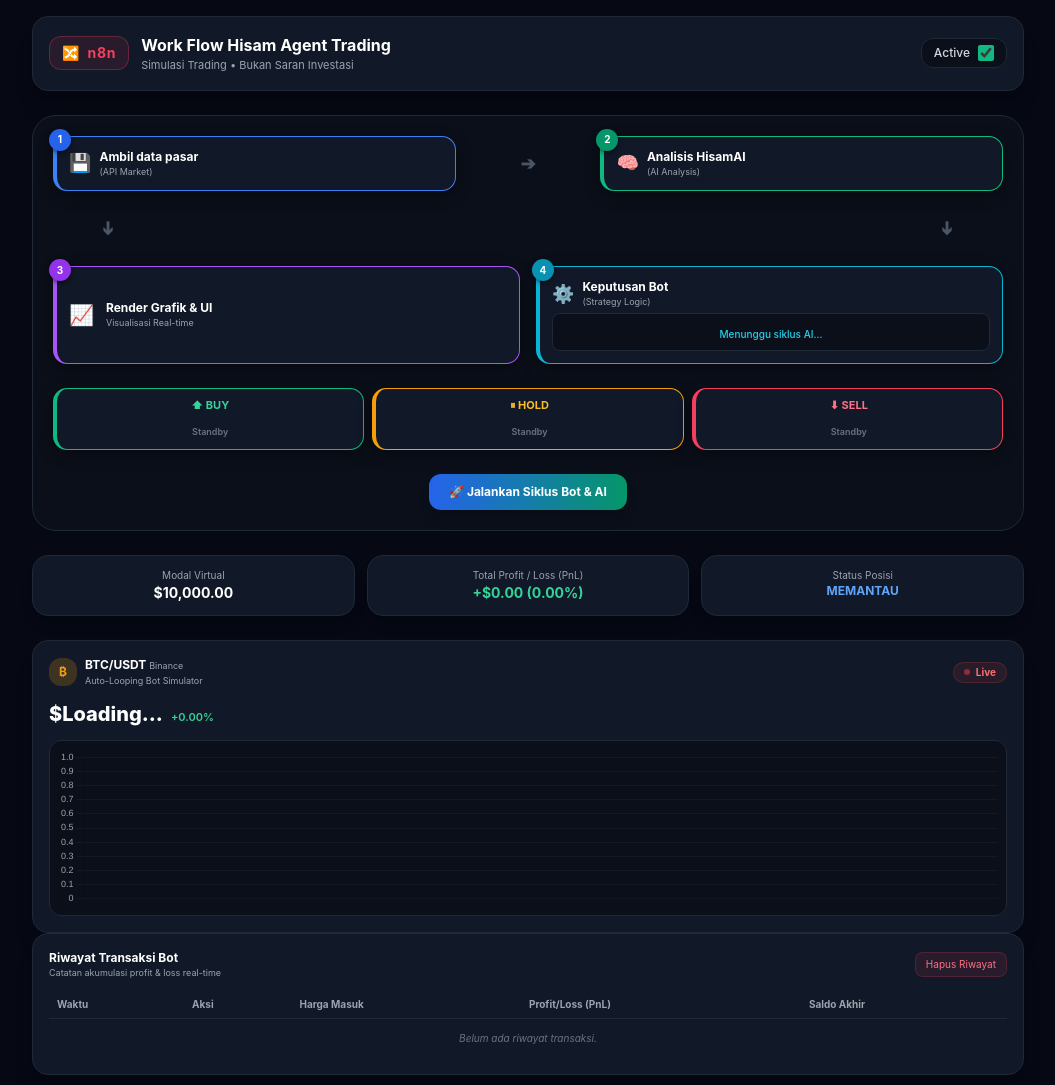
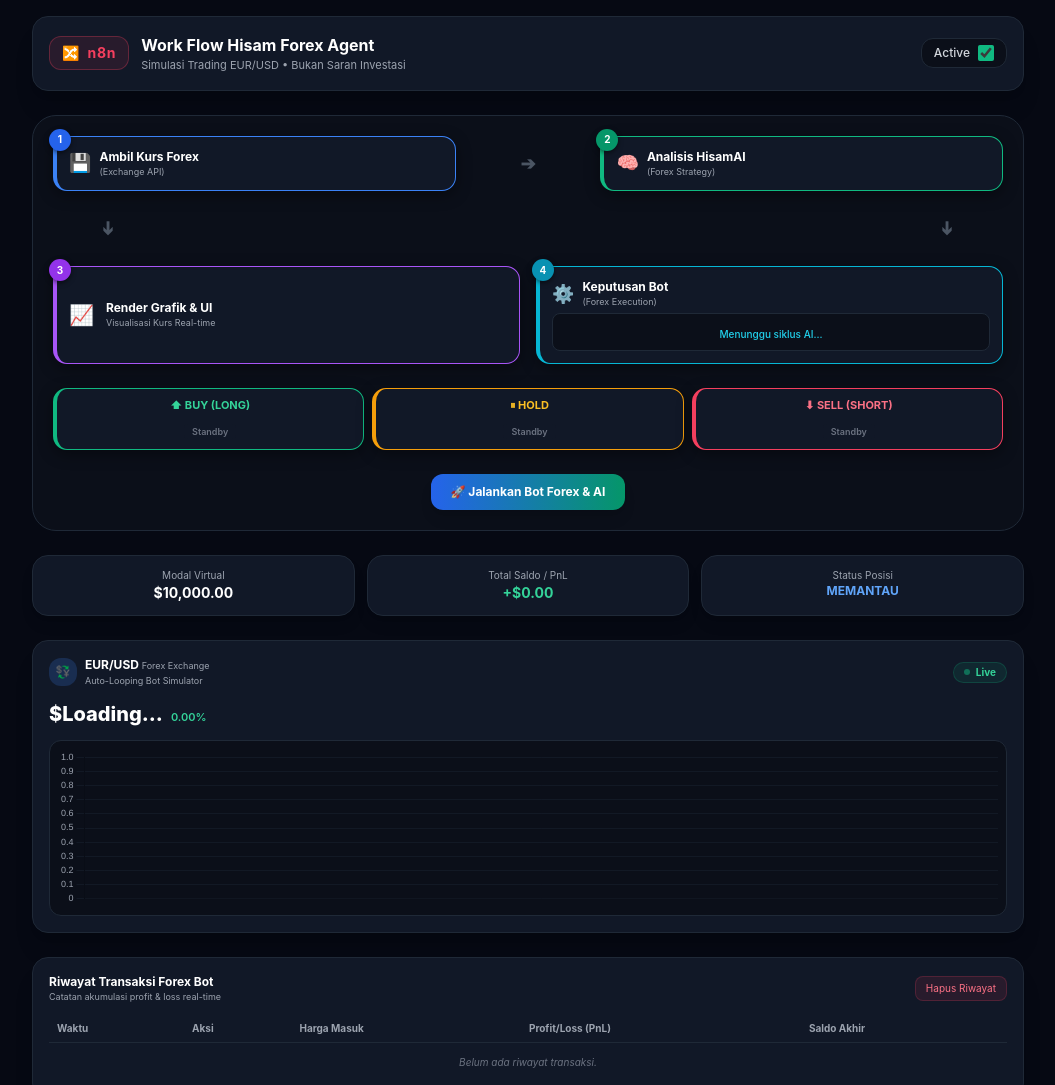
Before and after one commit to hasbiimut8-glitch/Ai-bot-trade, a website: page public/index.html in a window 1280 px wide. Shown: the top 1085 px of the page, without its empty margins (112-1167 px from the left). Drawn offline with nearby package versions, Linux system fonts and the light colour scheme.

Commit message:
Update title and content for Forex Agent

```diff
--- a/public/index.html
+++ b/public/index.html
@@ -3,7 +3,7 @@
 <head>
     <meta charset="UTF-8">
     <meta name="viewport" content="width=device-width, initial-scale=1.0">
-    <title>Work Flow Hisam Agent Trading</title>
+    <title>Work Flow Hisam Forex Agent</title>
     <script src="https://cdn.tailwindcss.com"></script>
     <script src="https://cdn.jsdelivr.net/npm/chart.js"></script>
     <link rel="stylesheet" href="style.css">
@@ -18,8 +18,8 @@
                 <span class="tracking-wider text-sm">n8n</span>
             </div>
             <div>
-                <h1 class="font-bold text-sm md:text-base text-white">Work Flow Hisam Agent Trading</h1>
-                <p class="text-[11px] text-gray-400">Simulasi Trading &bull; Bukan Saran Investasi</p>
+                <h1 class="font-bold text-sm md:text-base text-white">Work Flow Hisam Forex Agent</h1>
+                <p class="text-[11px] text-gray-400">Simulasi Trading EUR/USD &bull; Bukan Saran Investasi</p>
             </div>
         </div>
         <div class="flex items-center gap-2 bg-[#0b0f19] px-3 py-1.5 rounded-xl border border-gray-800">
@@ -39,8 +39,8 @@
                 <div class="flex items-center gap-2">
                     <span class="text-blue-400 text-lg">💾</span>
                     <div>
-                        <h3 class="font-bold text-white text-xs">Ambil data pasar</h3>
-                        <p class="text-[9px] text-gray-400">(API Market)</p>
+                        <h3 class="font-bold text-white text-xs">Ambil Kurs Forex</h3>
+                        <p class="text-[9px] text-gray-400">(Exchange API)</p>
                     </div>
                 </div>
             </div>
@@ -55,7 +55,7 @@
                     <span class="text-emerald-400 text-lg">🧠</span>
                     <div>
                         <h3 class="font-bold text-white text-xs">Analisis HisamAI</h3>
-                        <p class="text-[9px] text-gray-400">(AI Analysis)</p>
+                        <p class="text-[9px] text-gray-400">(Forex Strategy)</p>
                     </div>
                 </div>
             </div>
@@ -75,7 +75,7 @@
                 <span class="text-purple-400 text-xl">📈</span>
                 <div>
                     <h3 class="font-bold text-white text-xs">Render Grafik & UI</h3>
-                    <p class="text-[9px] text-gray-400">Visualisasi Real-time</p>
+                    <p class="text-[9px] text-gray-400">Visualisasi Kurs Real-time</p>
                 </div>
             </div>
 
@@ -86,7 +86,7 @@
                     <span class="text-cyan-400 text-lg">⚙️</span>
                     <div>
                         <h3 class="font-bold text-white text-xs">Keputusan Bot</h3>
-                        <p class="text-[9px] text-gray-400">(Strategy Logic)</p>
+                        <p class="text-[9px] text-gray-400">(Forex Execution)</p>
                     </div>
                 </div>
                 <div class="bg-[#0b0f19] p-1.5 rounded-lg border border-gray-800 text-center">
@@ -98,7 +98,7 @@
         <!-- Cabang Sinyal (Buy / Hold / Sell) -->
         <div class="grid grid-cols-3 gap-2 mb-6">
             <div id="card-buy" class="node-box border-l-4 border-emerald-500 p-2 text-center">
-                <div class="text-emerald-400 font-bold text-[11px] mb-1">⬆ BUY</div>
+                <div class="text-emerald-400 font-bold text-[11px] mb-1">⬆ BUY (LONG)</div>
                 <span id="badge-buy" class="text-[9px] font-semibold text-gray-500 bg-gray-900 px-2 py-0.5 rounded">Standby</span>
             </div>
             <div id="card-hold" class="node-box border-l-4 border-amber-500 p-2 text-center">
@@ -106,7 +106,7 @@
                 <span id="badge-hold" class="text-[9px] font-semibold text-gray-500 bg-gray-900 px-2 py-0.5 rounded">Standby</span>
             </div>
             <div id="card-sell" class="node-box border-l-4 border-rose-500 p-2 text-center">
-                <div class="text-rose-400 font-bold text-[11px] mb-1">⬇ SELL</div>
+                <div class="text-rose-400 font-bold text-[11px] mb-1">⬇ SELL (SHORT)</div>
                 <span id="badge-sell" class="text-[9px] font-semibold text-gray-500 bg-gray-900 px-2 py-0.5 rounded">Standby</span>
             </div>
         </div>
@@ -114,7 +114,7 @@
         <!-- Tombol Kontrol (Jalankan & Berhenti) -->
         <div class="flex gap-3 justify-center">
             <button id="btn-run" class="bg-gradient-to-r from-blue-600 to-emerald-600 text-white font-bold text-xs px-5 py-2.5 rounded-xl shadow-lg active:scale-95 cursor-pointer flex-1 md:flex-none">
-                🚀 Jalankan Siklus Bot & AI
+                🚀 Jalankan Bot Forex & AI
             </button>
             <button id="btn-stop" class="bg-rose-600 hover:bg-rose-700 text-white font-bold text-xs px-5 py-2.5 rounded-xl shadow-lg active:scale-95 cursor-pointer hidden">
                 ⏹ Berhenti (Stop)
@@ -129,8 +129,8 @@
             <p class="text-sm font-bold text-white">$10,000.00</p>
         </div>
         <div class="bg-[#111827] border border-gray-800 p-3 rounded-2xl text-center shadow-lg">
-            <p class="text-[10px] text-gray-400">Total Profit / Loss (PnL)</p>
-            <p id="virtual-pnl" class="text-sm font-bold text-emerald-400">+$0.00 (0.00%)</p>
+            <p class="text-[10px] text-gray-400">Total Saldo / PnL</p>
+            <p id="virtual-pnl" class="text-sm font-bold text-emerald-400">+$0.00</p>
         </div>
         <div class="bg-[#111827] border border-gray-800 p-3 rounded-2xl text-center shadow-lg">
             <p class="text-[10px] text-gray-400">Status Posisi</p>
@@ -142,30 +142,31 @@
     <section class="bg-[#111827] border border-gray-800 rounded-2xl p-4 shadow-xl">
         <div class="flex justify-between items-center mb-3">
             <div class="flex items-center gap-2">
-                <div class="w-7 h-7 rounded-xl bg-amber-500/20 text-amber-500 flex items-center justify-center font-bold text-xs">₿</div>
+                <div class="w-7 h-7 rounded-xl bg-blue-500/20 text-blue-500 flex items-center justify-center font-bold text-xs">💱</div>
                 <div>
-                    <h2 class="text-xs font-bold text-white">BTC/USDT <span class="text-[9px] text-gray-400 font-normal">Binance</span></h2>
+                    <h2 class="text-xs font-bold text-white">EUR/USD <span class="text-[9px] text-gray-400 font-normal">Forex Exchange</span></h2>
                     <p class="text-[9px] text-gray-400">Auto-Looping Bot Simulator</p>
                 </div>
             </div>
-            <div class="flex items-center gap-1.5 bg-red-500/10 px-2.5 py-0.5 rounded-full border border-red-500/20">
-                <span class="w-1.5 h-1.5 rounded-full bg-red-500 animate-pulse"></span>
-                <span class="text-[10px] text-red-400 font-bold">Live</span>
+            <div class="flex items-center gap-1.5 bg-emerald-500/10 px-2.5 py-0.5 rounded-full border border-emerald-500/20">
+                <span class="w-1.5 h-1.5 rounded-full bg-emerald-500 animate-pulse"></span>
+                <span class="text-[10px] text-emerald-400 font-bold">Live</span>
             </div>
         </div>
         <div class="flex items-baseline gap-2 mb-3">
             <div id="crypto-price" class="text-xl font-extrabold text-white">$Loading...</div>
-            <div id="crypto-change" class="text-[11px] font-semibold text-emerald-400">+0.00%</div>
+            <div id="crypto-change" class="text-[11px] font-semibold text-emerald-400">0.00%</div>
         </div>
         <div class="h-44 bg-[#0b0f19] p-2 rounded-xl border border-gray-800">
             <canvas id="tradingChart"></canvas>
         </div>
     </section>
-<!-- Panel Riwayat Transaksi (Trade History & PnL Log) -->
-<section class="bg-[#111827] border border-gray-800 rounded-2xl p-4 shadow-xl mb-6">
+
+    <!-- Panel Riwayat Transaksi -->
+    <section class="bg-[#111827] border border-gray-800 rounded-2xl p-4 shadow-xl mb-6 mt-6">
         <div class="flex justify-between items-center mb-3">
             <div>
-            <h2 class="text-xs font-bold text-white">Riwayat Transaksi Bot</h2>
+                <h2 class="text-xs font-bold text-white">Riwayat Transaksi Forex Bot</h2>
                 <p class="text-[9px] text-gray-400">Catatan akumulasi profit & loss real-time</p>
             </div>
             <button id="btn-clear-history" class="text-[10px] text-rose-400 hover:text-rose-300 bg-rose-500/10 px-2.5 py-1 rounded-lg border border-rose-500/20 cursor-pointer">
```
Lines whose indentation alone changed are shown as unchanged.
